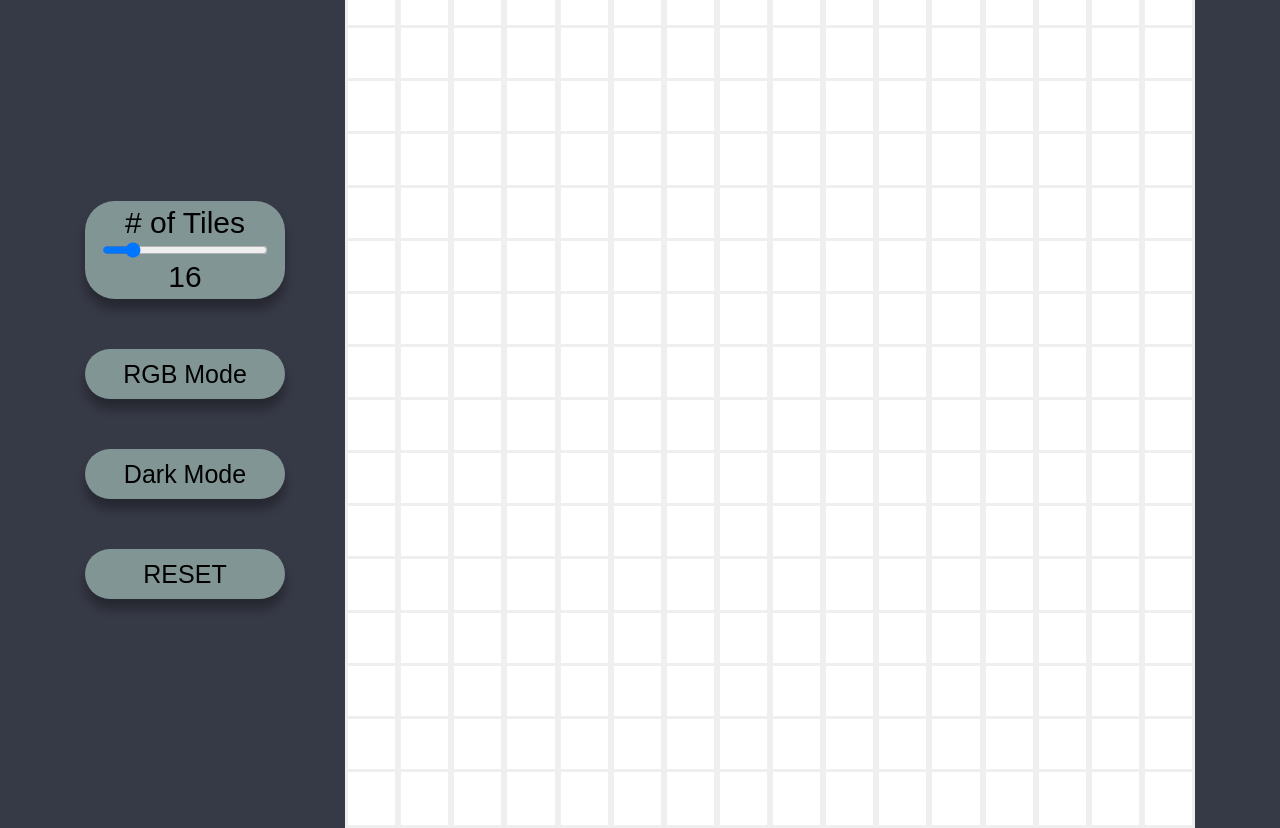
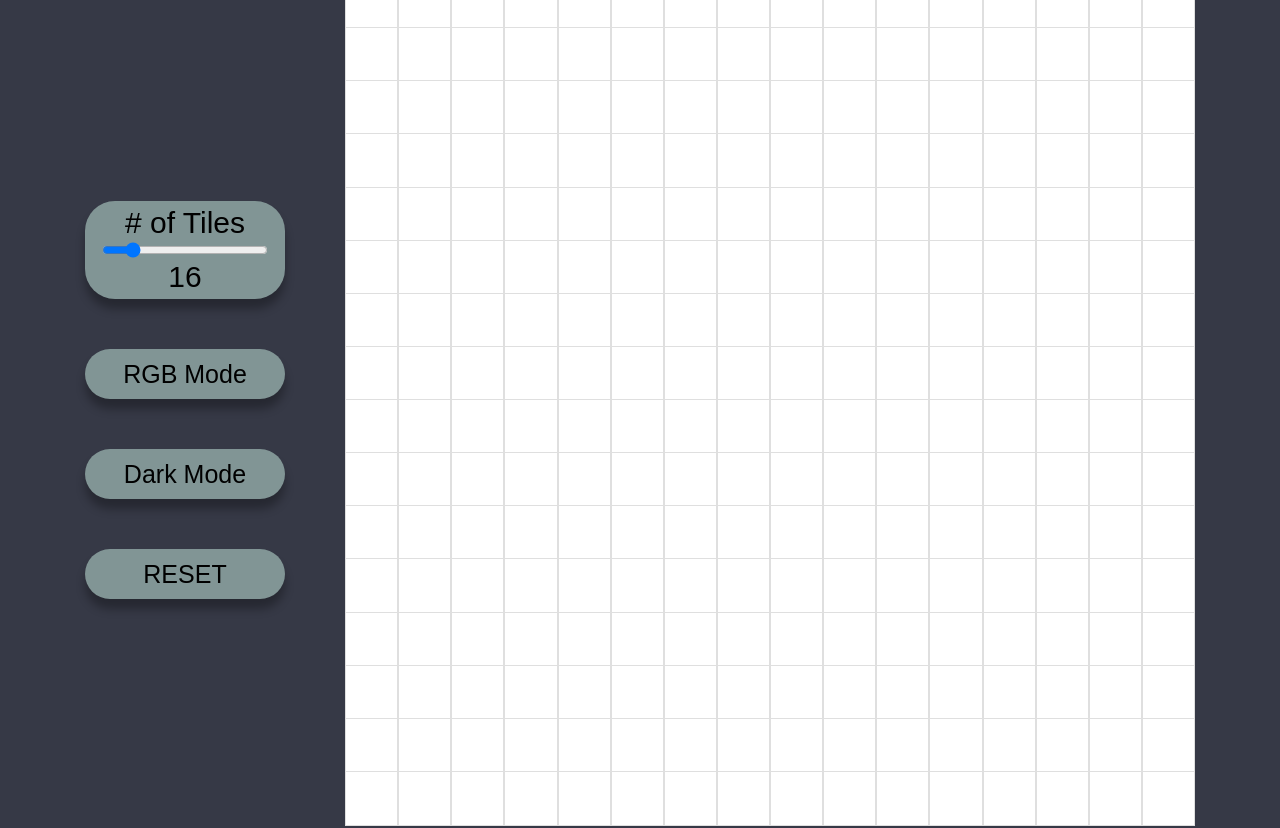
Before and after one commit to danielpopovici745/etchASketch, a plain HTML site: page index.html in a window 1280 px wide. Both pictures are taken after a click on the button "RESET". Drawn offline with Linux system fonts and the light colour scheme.

Commit message:
changed the reset to make all the tiles white which keeps your last mode. made the border size smaller and less transparent

```diff
--- a/script.js
+++ b/script.js
@@ -90,12 +90,10 @@ const resetGrid = document.createElement("button");
 resetGrid.setAttribute("id","resetGrid");
 resetGrid.textContent = 'RESET';
 resetGrid.addEventListener('click',function(){
-    destroyGrid();
-    createGrid(sides);
+    squares.forEach(sq => sq.setAttribute("style","background-color:#fff; transition: background-color ease 0.3s;"));
 });
 resetGrid.addEventListener('touchdown',function(){
-    destroyGrid();
-    createGrid(sides);
+    squares.forEach(sq => sq.setAttribute("style","background-color:#fff; transition: background-color ease 0.3s;"));
 });
 buttonContainer.appendChild(resetGrid);
 
--- a/style.css
+++ b/style.css
@@ -63,7 +63,10 @@ button:active{
     justify-content: space-around;
     align-items: center;
     width: 850px;
+    max-width: 850px;
     height: 850px;
+    max-height: 850px;
+    flex-grow:0;
 }
 
 .row{
@@ -79,10 +82,11 @@ button:active{
 .square{
     display: flex;
     width: 100%;
-    height: 100%;
+    height: 100% ;
     border-radius: 0px;
+    border: 1px;
     border-style: solid;
-    border-color: rgba(149, 149, 149, 0.15);
+    border-color: rgba(149, 149, 149, 0.3);
     background-color: #fff;
     flex-grow: 1;
 }
```
